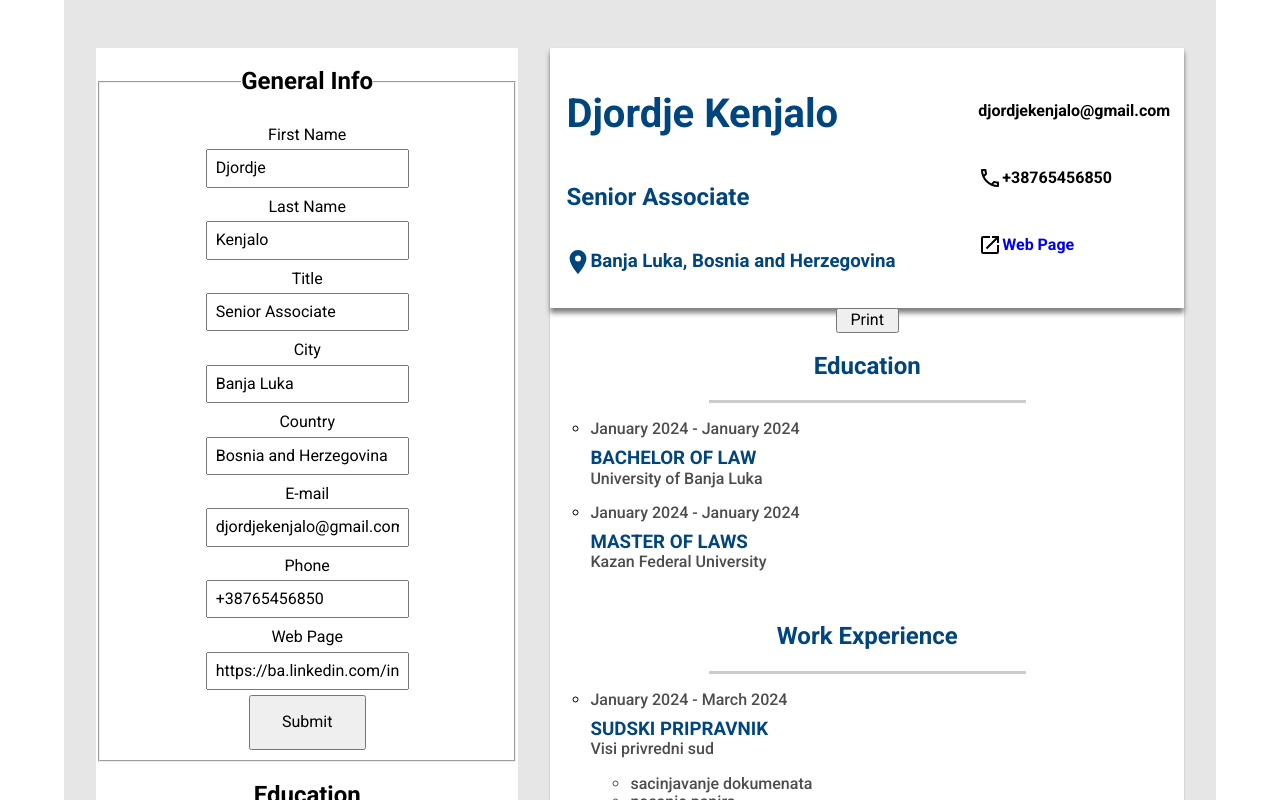
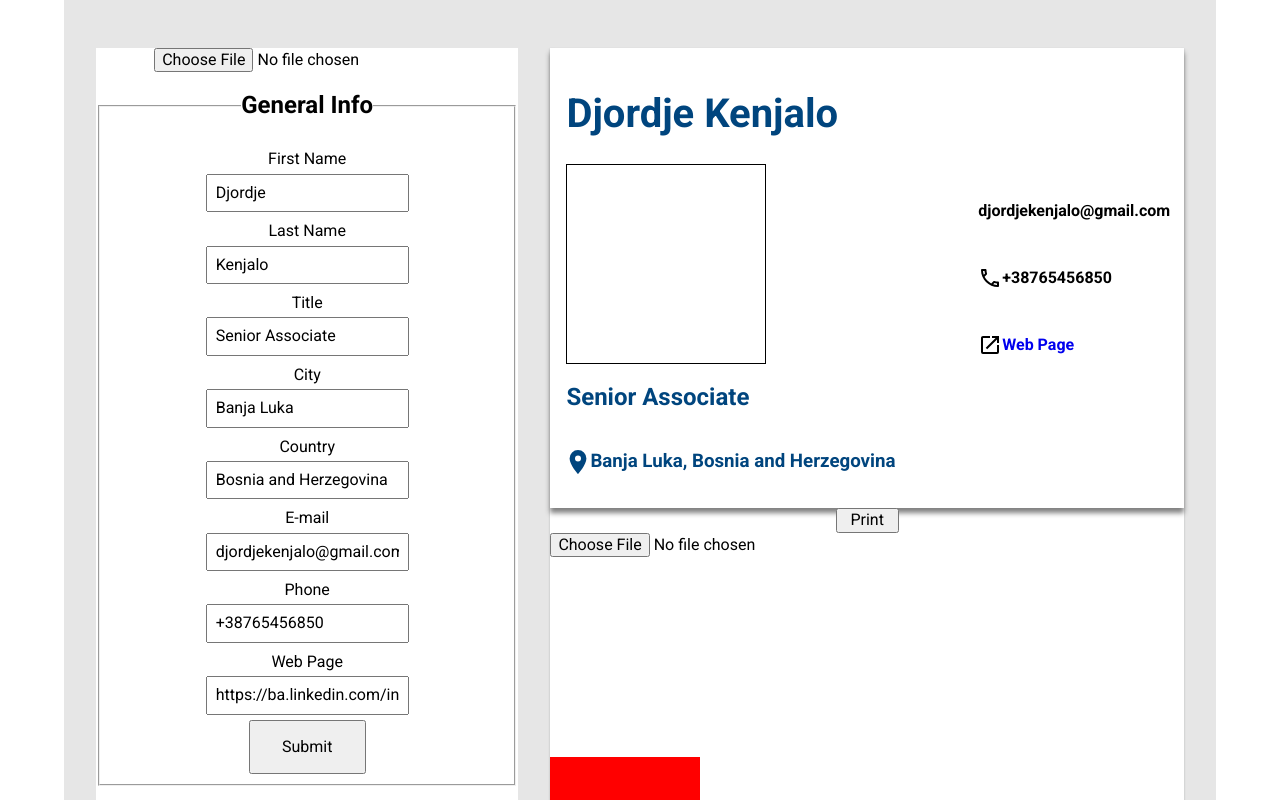
Before and after one commit to Djotajo/cv-application, a React (Vite) app: page / in a window 1280 px wide. Shown: the top 800 px of the page. Built offline with nearby package versions, Linux system fonts and the light colour scheme.

Commit message:
Add basic add profile picture function

```diff
--- a/src/App.css
+++ b/src/App.css
@@ -331,3 +331,9 @@ ul ul {
     display: block;
   }
 }
+
+#profilePic {
+  width: 150px;
+  height: 150px;
+  background-color: red;
+}
--- a/src/App.jsx
+++ b/src/App.jsx
@@ -5,6 +5,8 @@ import WorkInfo from "./components/workInfo";
 import DisplayGeneralInfo from "./components/displayGeneralInfo";
 import DisplayEducationInfo from "./components/displayEducationInfo";
 import DisplayWorkInfo from "./components/displayWorkInfo";
+import FileInput from "./components/fileInput";
+import ImageDisplay from "./components/imageDisplay";
 
 import "./normalize.css";
 import "./App.css";
@@ -118,12 +120,26 @@ function App() {
     );
   }
 
+  const [file, setFile] = useState(null);
+  const [backgroundUrl, setBackgroundUrl] = useState("");
+
+  const handleFileChange = (selectedFile) => {
+    setFile(selectedFile);
+
+    const reader = new FileReader();
+    reader.onload = (e) => {
+      setBackgroundUrl(e.target.result);
+    };
+    reader.readAsDataURL(selectedFile);
+  };
+
   return (
     <>
       <main>
         <div className="container left noPrint">
           <section>
             {" "}
+            <FileInput onChange={handleFileChange} />
             <GeneralInfo
               name={firstName}
               onFirstNameChange={(event) =>
@@ -180,6 +196,7 @@ function App() {
               email={email}
               phone={phone}
               page={page}
+              profileImg={backgroundUrl}
             />
           </section>
           <section>
--- a/src/components/displayGeneralInfo.jsx
+++ b/src/components/displayGeneralInfo.jsx
@@ -1,12 +1,15 @@
 import { useState } from "react";
 import GeneralInfo from "./generalInfo";
 import Icon from "@mdi/react";
+import FileUpload from "./fileUpload";
 import { mdiEmailOutline } from "@mdi/js";
 import { mdiPhoneOutline } from "@mdi/js";
 import { mdiOpenInNew } from "@mdi/js";
 import { mdiMapMarker } from "@mdi/js";
 
 import "./displayGeneralInfo.css";
+import ImageDisplay from "./imageDisplay";
+import FileInput from "./fileInput";
 
 function DisplayGeneralInfo({
   firstName,
@@ -17,6 +20,7 @@ function DisplayGeneralInfo({
   email,
   phone,
   page,
+  profileImg,
 }) {
   function printCV() {
     window.print();
@@ -31,6 +35,7 @@ function DisplayGeneralInfo({
             <h1>
               {firstName} {lastName}
             </h1>
+            <ImageDisplay backgroundUrl={profileImg} />
             <h2>{title}</h2>
             <h3>
               <Icon path={mdiMapMarker} size={1} viewBox="5 2 14 20" /> {city},{" "}
@@ -53,8 +58,10 @@ function DisplayGeneralInfo({
         <button onClick={printCV} className="noPrint">
           Print
         </button>
+        <FileUpload />
         <hr className="generalInfoLine print" />
       </section>
+      <div id="profilePic" className="print"></div>
     </>
   );
 }
--- /dev/null
+++ b/src/components/fileInput.jsx
@@ -0,0 +1,10 @@
+function FileInput({ onChange }) {
+  const handleFileChange = (event) => {
+    const selectedFile = event.target.files[0];
+    onChange(selectedFile);
+  };
+
+  return <input type="file" onChange={handleFileChange} />;
+}
+
+export default FileInput;
--- /dev/null
+++ b/src/components/fileUpload.jsx
@@ -0,0 +1,36 @@
+import React, { useState } from "react";
+
+function FileUpload() {
+  const [file, setFile] = useState(null);
+  const [backgroundUrl, setBackgroundUrl] = useState("");
+
+  const handleFileChange = (event) => {
+    const selectedFile = event.target.files[0];
+    setFile(selectedFile);
+
+    const reader = new FileReader();
+    reader.onload = (e) => {
+      setBackgroundUrl(e.target.result);
+    };
+    reader.readAsDataURL(selectedFile);
+  };
+
+  return (
+    <div>
+      <input type="file" onChange={handleFileChange} />
+      <div
+        style={{
+          width: "200px",
+          height: "200px",
+          backgroundImage: `url(${backgroundUrl})`,
+          backgroundSize: "cover",
+          backgroundPosition: "center",
+        }}
+      >
+        {/* Other content */}
+      </div>
+    </div>
+  );
+}
+
+export default FileUpload;
--- /dev/null
+++ b/src/components/imageDisplay.jsx
@@ -0,0 +1,19 @@
+function ImageDisplay({ backgroundUrl }) {
+  return (
+    <div
+      style={{
+        width: "200px",
+        height: "200px",
+        backgroundImage: backgroundUrl ? `url(${backgroundUrl})` : "none",
+        backgroundSize: "cover",
+        backgroundPosition: "center",
+        border: backgroundUrl ? "none" : "1px solid black",
+        backgroundColor: backgroundUrl ? "transparent" : "white",
+      }}
+    >
+      {/* Other content */}
+    </div>
+  );
+}
+
+export default ImageDisplay;
```
